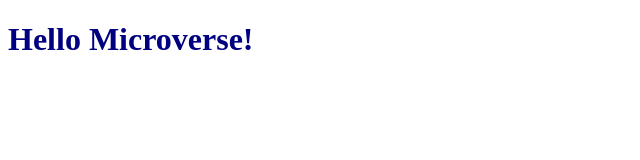
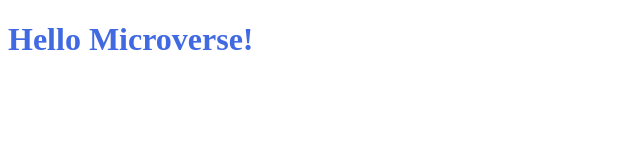
Before and after one commit to Banstein/Module1-Day2, a plain HTML site: page index.html in a window 1280 px wide. Shown: the whole page, without its empty margins (0-640 px from the left). Drawn offline with Linux system fonts and the light colour scheme.

Commit message:
Update style.css

```diff
--- a/style.css
+++ b/style.css
@@ -1,3 +1,3 @@
-h1 {
-    color: navy;
+.page-header {
+    color: royalblue;
 }
```
